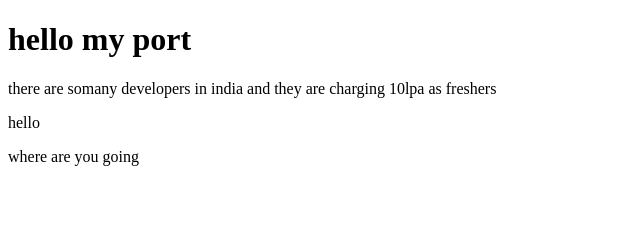
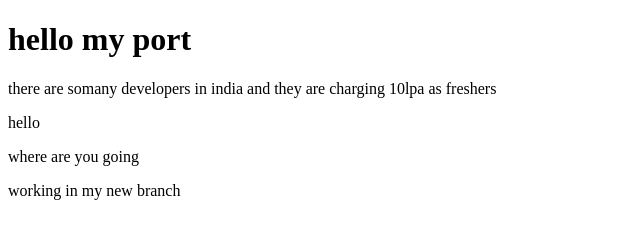
Before and after one commit to hrishikeshh8/mypor, a plain HTML site: page index.html in a window 1280 px wide. Shown: the whole page, without its empty margins (0-640 px from the left). Drawn offline with Linux system fonts and the light colour scheme.

Commit message:
adding new branch work

```diff
--- a/index.html
+++ b/index.html
@@ -10,5 +10,6 @@
     <p>there are somany developers in india and they are charging 10lpa as freshers</p>
     <p>hello</p>
     <p>where are you going</p>
+    <p>working in my new branch</p>
 </body>
 </html>
```
